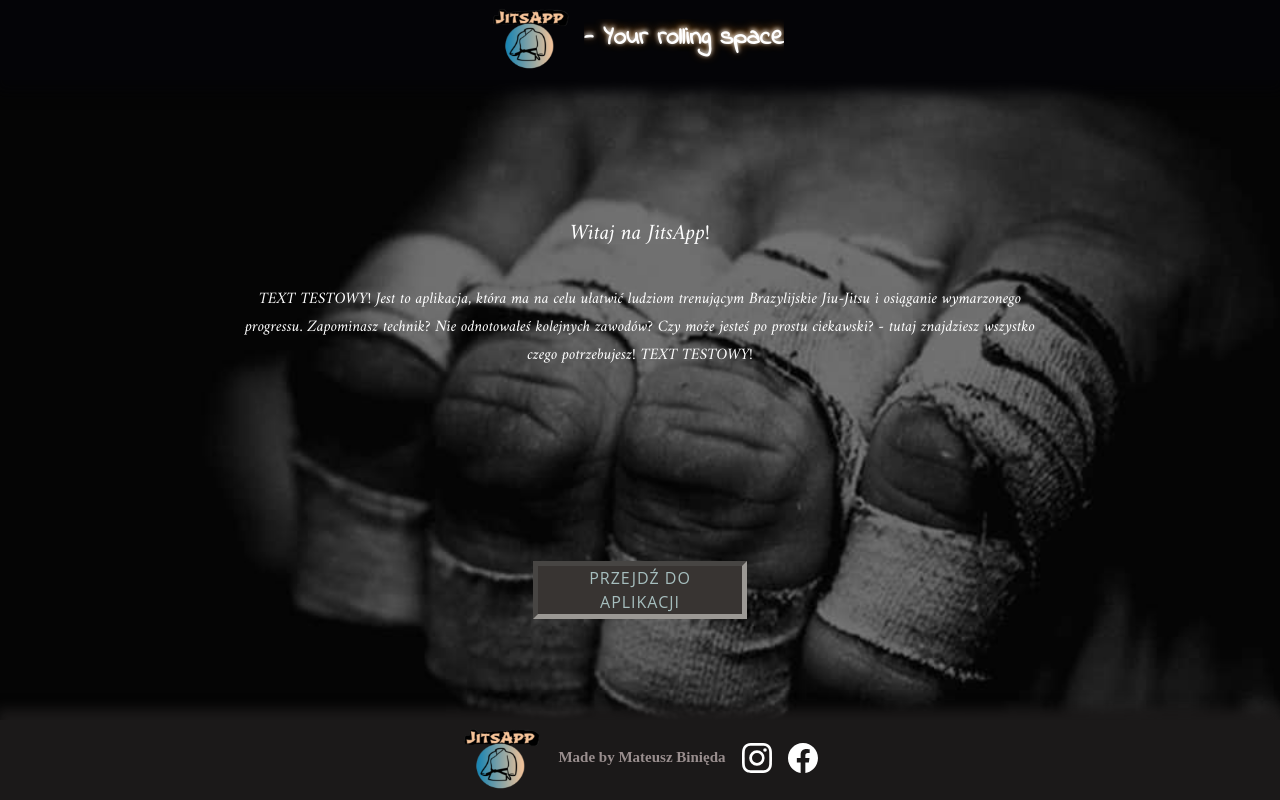
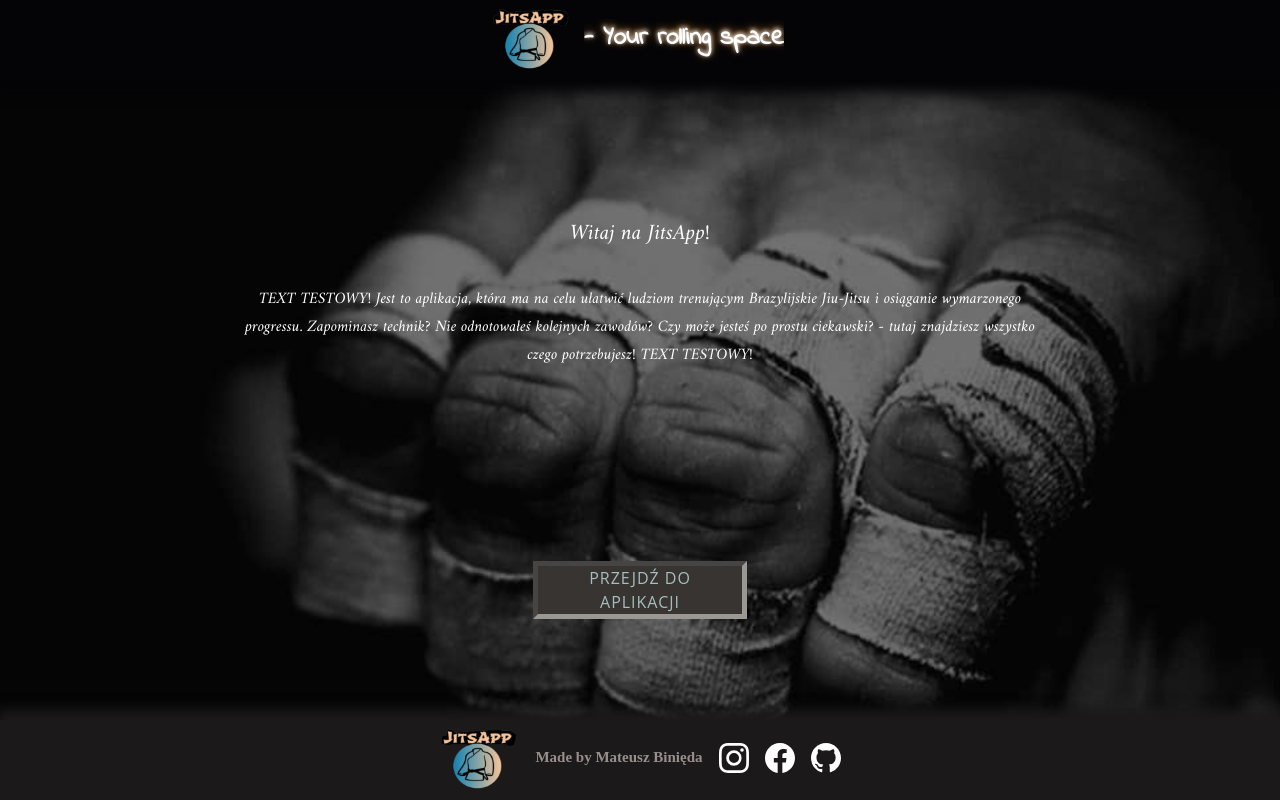
Before and after one commit to Arssin/JitsApp, a React (Create React App) app: page / in a window 1280 px wide. Built offline with nearby package versions, Linux system fonts and the light colour scheme; a web font is replaced by a local one.

Commit message:
add github icon to footer

```diff
--- a/src/Footer/Footer.jsx
+++ b/src/Footer/Footer.jsx
@@ -2,17 +2,21 @@ import styles from '../Footer/Footer.module.scss';
 import pic from '../images/JitsApp.png';
 import ig from '../images/instagram.svg';
 import fb from '../images/facebook.svg';
+import github from '../images/github.svg';
 
 export function Footer() {
   return (
     <div className={styles.footer}>
       <img src={pic} alt="logo" className={styles.logo} />
       <h3 className={styles.footerText}>Made by Mateusz Binięda</h3>
-      <a href="www.instagram.com" className={styles.logosAnchors}>
+      <a href="https://www.instagram.com/songo_bjj/" className={styles.logosAnchors}>
         <img src={ig} alt="instagram logo" />
       </a>
-      <a href="www.facebook.com" className={styles.logosAnchors}>
+      <a href="https://www.facebook.com/mateusz.binieda.14/" className={styles.logosAnchors}>
         <img src={fb} alt="facebook logo" />
+      </a>
+      <a href="https://github.com/Arssin" className={styles.logosAnchors}>
+        <img src={github} alt="github logo" />
       </a>
     </div>
   );
```
Also changed, not shown: src/images/github.svg (added).
